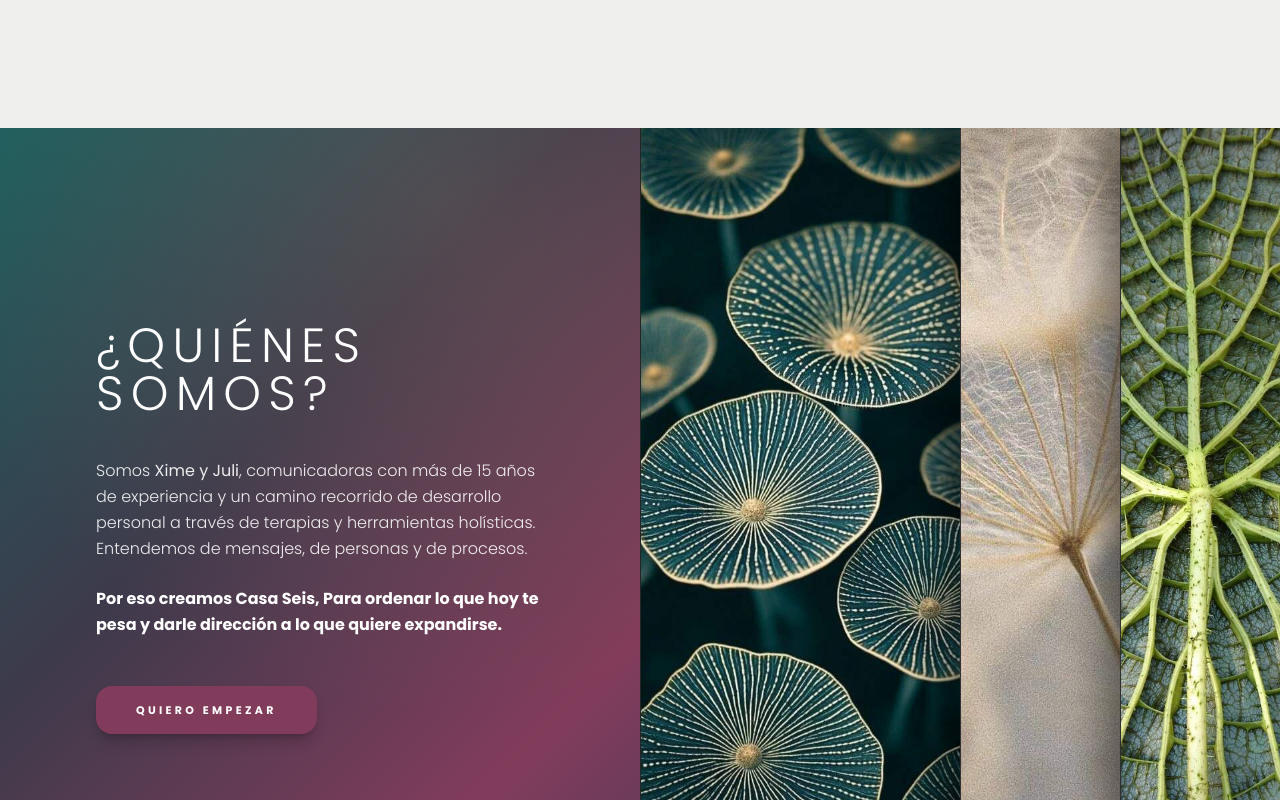
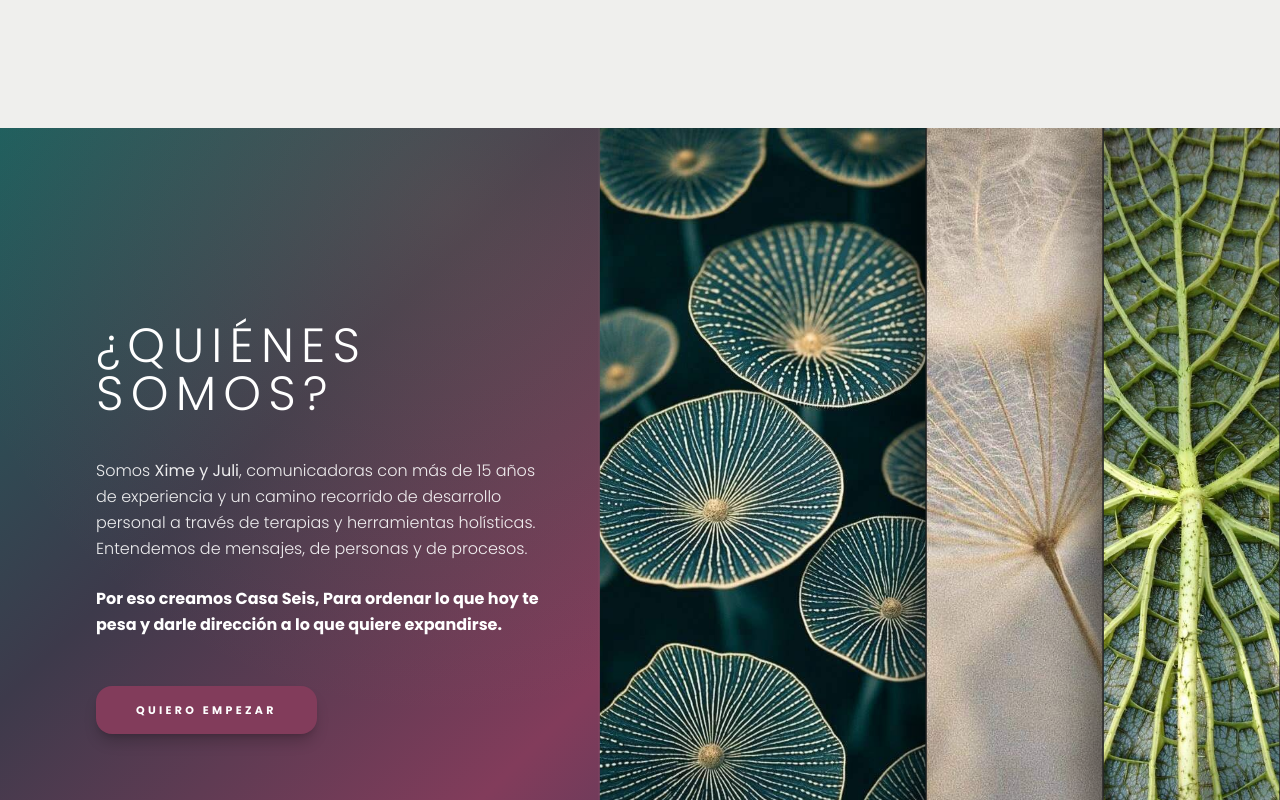
Before and after one commit to somoscasaseis/somoscasaseis, a Next.js app: page / in a window 1280 px wide. Shown: the part 5240-6040 px from the top of the page. Built offline with nearby package versions, Linux system fonts and the light colour scheme; a web font is replaced by a local one.

Commit message:
Saturday Night

```diff
--- a/src/components/v2/sections/AboutV2.tsx
+++ b/src/components/v2/sections/AboutV2.tsx
@@ -23,19 +23,21 @@ export const AboutV2 = () => {
   // Desktop: Text appears much faster
   const textOpacity = useTransform(smoothScroll, [0, 0.15], [0, 1]);
 
-  // Desktop and Mobile Images appear simultaneously but slower/smoother
-  const imagesOpacity = useTransform(smoothScroll, [0.25, 0.6], [0, 1]);
+  // Desktop and Mobile Images slider duration (longer = smoother/slower)
+  const galleryContainerX = useTransform(smoothScroll, [0.2, 0.8], ["0%", "50%"]);
 
-  // Accordion effect mappings (slower)
-  const widthFirst = useTransform(smoothScroll, [0.25, 0.75], ["33.33%", "50%"]);
-  const widthOthers = useTransform(smoothScroll, [0.25, 0.75], ["33.33%", "25%"]);
+  // Accordion effect: starts full screen, compresses precisely into the right half
+  // (25% + 12.5% + 12.5% = 50% of the container)
+  const widthFirst = useTransform(smoothScroll, [0.2, 0.8], ["33.33%", "25%"]);
+  const widthOthers = useTransform(smoothScroll, [0.2, 0.8], ["33.33%", "12.5%"]);
 
   // Mobile only: Text appears much faster
   const mobileTextOpacity = useTransform(smoothScroll, [0.02, 0.1], [0, 1]);
   const mobileTextY = useTransform(smoothScroll, [0.02, 0.1], [30, 0]);
 
-  // Mobile Images Y translation
-  const imagesY = useTransform(smoothScroll, [0.25, 0.6], [50, 0]);
+  // Mobile Images
+  const imagesOpacity = useTransform(smoothScroll, [0.2, 0.8], [0, 1]);
+  const imagesY = useTransform(smoothScroll, [0.2, 0.8], [50, 0]);
 
   return (
     <section
@@ -83,8 +85,8 @@ export const AboutV2 = () => {
 
         {/* DESKTOP: Gallery accordion */}
         <motion.div
-          style={{ opacity: imagesOpacity }}
-          className="hidden md:flex absolute right-0 top-0 w-1/2 h-full z-20"
+          style={{ x: galleryContainerX }}
+          className="hidden md:flex absolute inset-0 flex w-full h-full z-20"
         >
           <motion.div
             style={{ width: widthFirst }}
```
